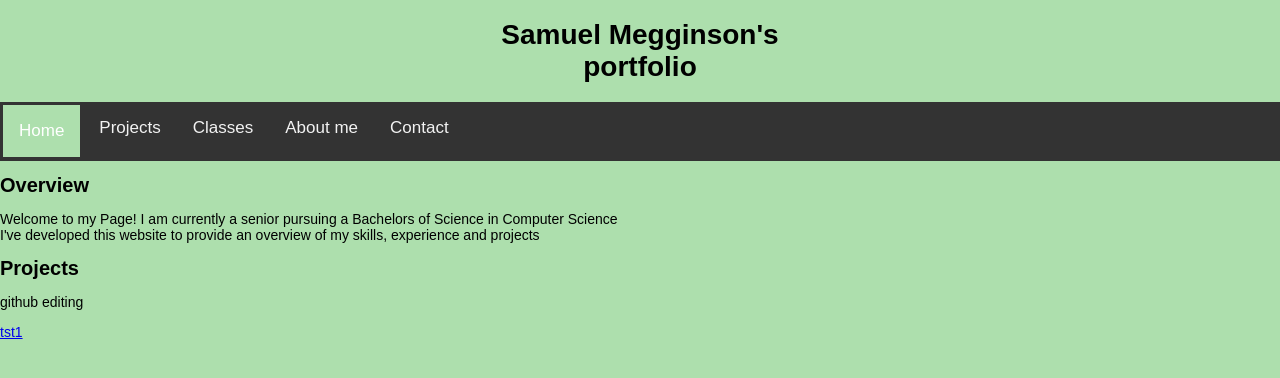
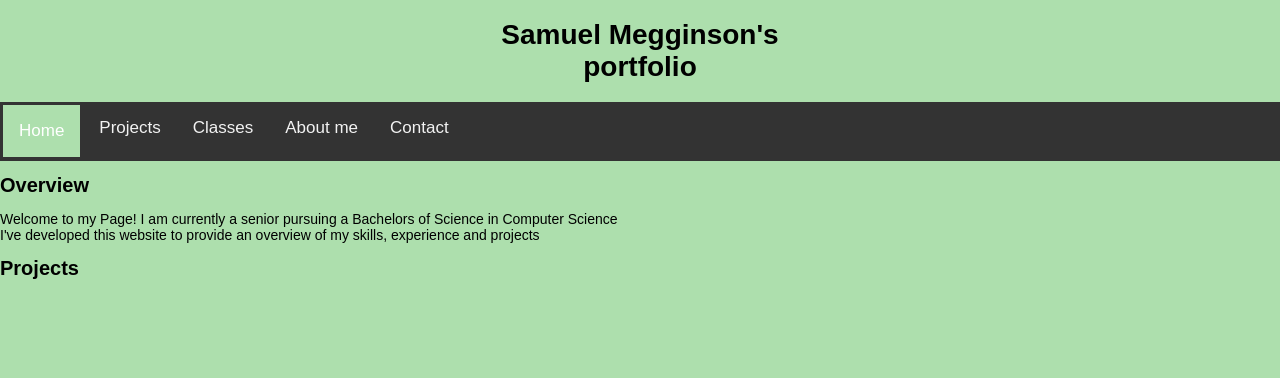
Before and after one commit to Biblioburro/PersonalWebsite, a plain HTML site: page index.html in a window 1280 px wide. Drawn offline with Linux system fonts and the light colour scheme.

Commit message:
removed testing tags

```diff
--- a/index.html
+++ b/index.html
@@ -28,7 +28,7 @@
 		<h1 class = "heading">Overview</h1>
 		<p>Welcome to my Page! I am currently a senior pursuing a Bachelors of Science in Computer Science<br>I've developed this website to provide an overview of my skills, experience and projects </p>
 		<h1 class = "heading">Projects</h1>
-		<p>github editing</p>
-		<a href = "/html/classes.html">tst1</a>
+
+
 	</div>
 </body>
```
